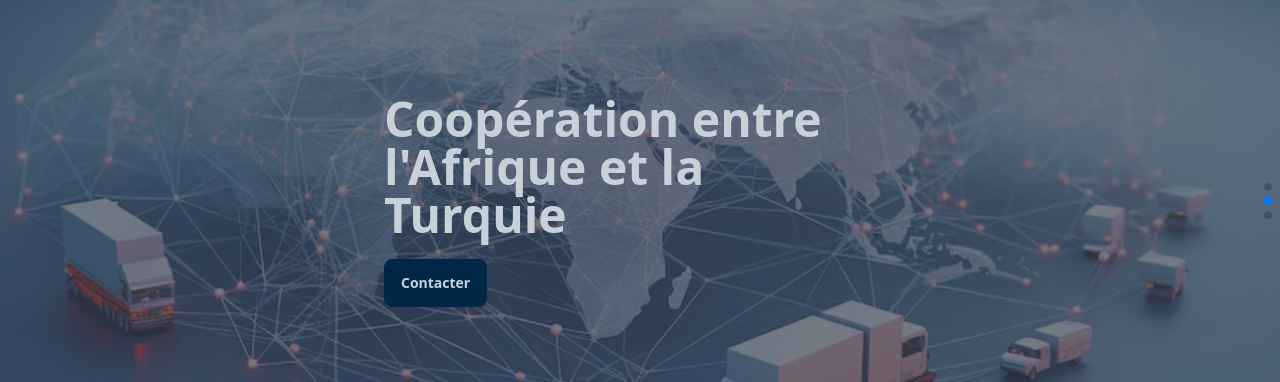
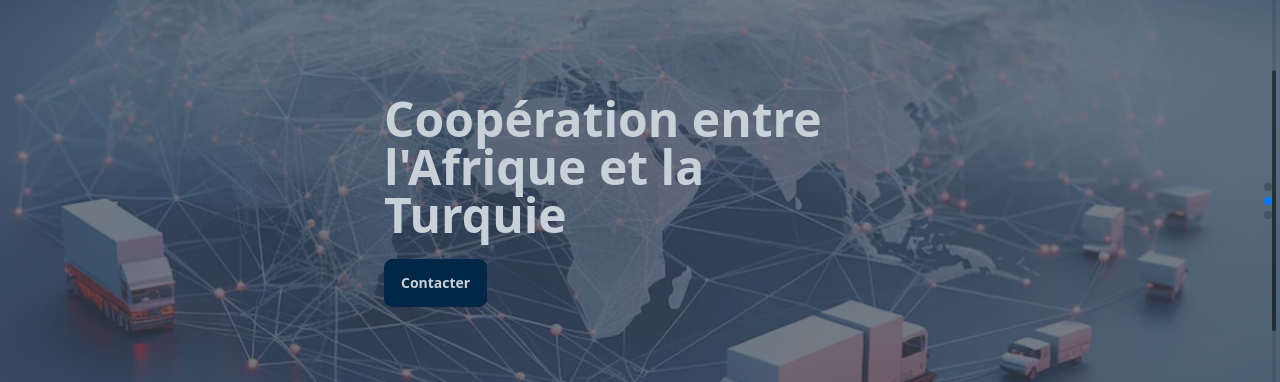
Before and after one commit to solitdio079/afriturk-service, a React (Vite) app: page / in a window 1280 px wide. Shown: the part 267-649 px from the top of the page. Built offline with nearby package versions, Linux system fonts and the light colour scheme.

Commit message:
retouched scrollbar

```diff
--- a/src/routes/home.jsx
+++ b/src/routes/home.jsx
@@ -6,16 +6,18 @@ import{FaHouse, FaMapPin, FaPhone} from 'react-icons/fa6'
 import 'swiper/css/pagination'
 import 'swiper/css/navigation'
 import 'swiper/css/autoplay'
+import 'swiper/css/scrollbar'
 import AnimatedLayout from '../../animation/AnimatedLayout';
-import { Pagination, Autoplay, Navigation } from 'swiper/modules'
+import { Pagination, Autoplay, Navigation, Scrollbar } from 'swiper/modules'
 export default function Home() {
     return (
       <AnimatedLayout>
         <Swiper
-          modules={[Pagination, Autoplay]}
+          modules={[Pagination, Autoplay, Scrollbar]}
           direction={'vertical'}
           slidesPerView={1}
-          pagination={{ clickable: true }}
+                pagination={{ clickable: true }}
+                scrollbar={{draggable: true }}
           autoplay={{
             delay: 5000,
             disableOnInteraction: false,
@@ -130,7 +132,9 @@ export default function Home() {
               </p>
             </div>
           </div>
-          <Link to="/about" className="btn btn-primary m-3">En Savoir Plus...</Link>
+          <Link to="/about" className="btn btn-primary m-3">
+            En Savoir Plus...
+          </Link>
         </div>
         <div className="flex flex-col justify-center items-center w-full  p-10 bg-primary">
           <h2 className="text-5xl my-10 text-center text-white font-extrabold border-b-4 border-secondary p-2">
```
